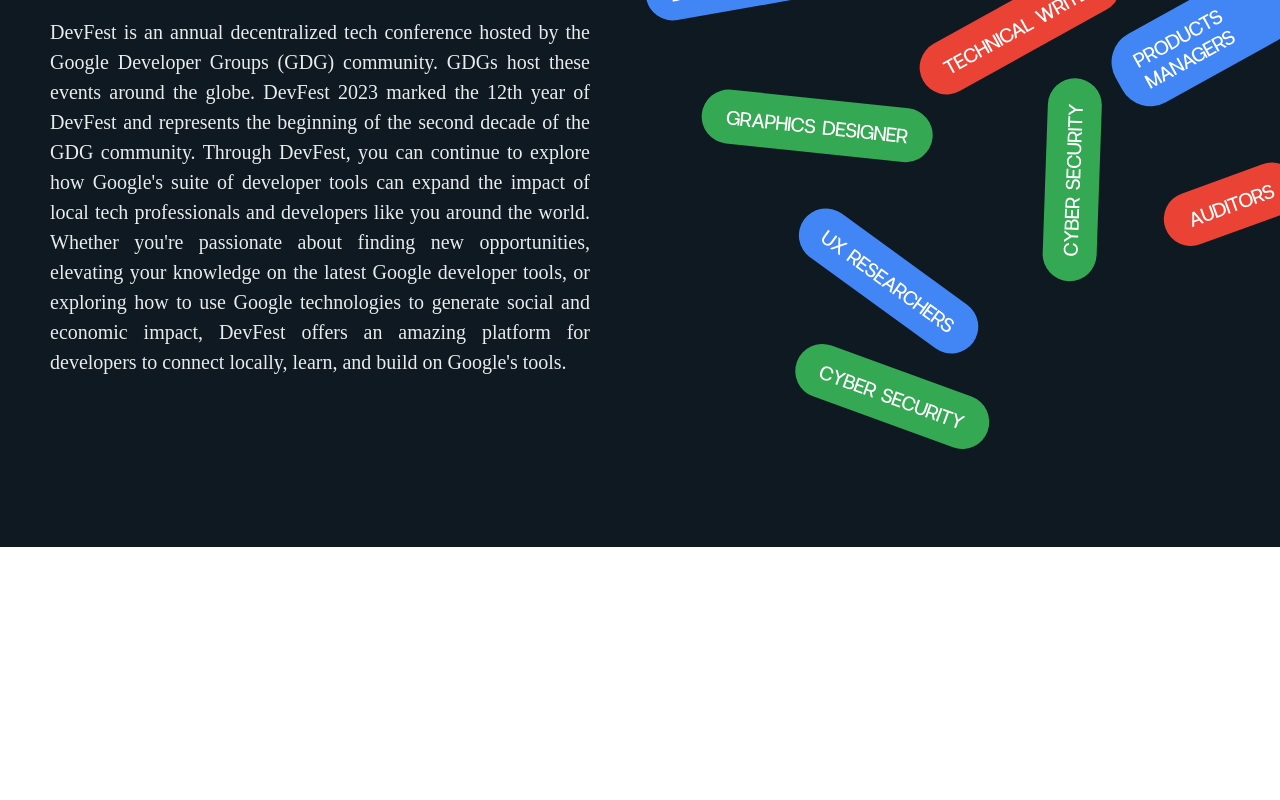
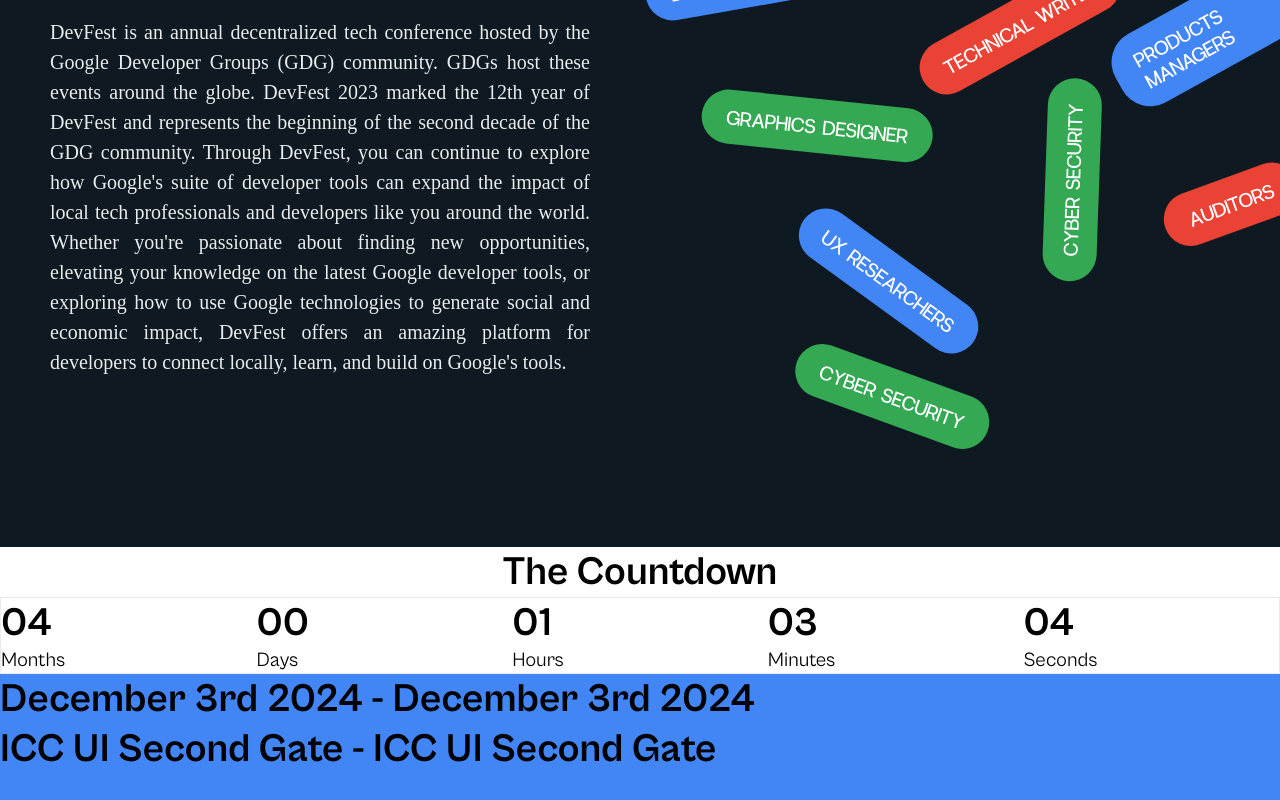
Before and after one commit to gdg-ibadan01/devfest-ibadan-2023, a Next.js app: page / in a window 1280 px wide. Shown: the part 1260-2060 px from the top of the page. Before the commit the page ends 1807 px from the top, so only its background shows below. Built offline with nearby package versions, Linux system fonts and the light colour scheme.

Commit message:
create countdown component

```diff
--- /dev/null
+++ b/src/app/component/Countdown/index.tsx
@@ -0,0 +1,35 @@
+import Styles from "./styles.module.scss";
+import EventDate from "../EventDate";
+
+const Countdown = () => {
+  return (
+    <div className={Styles.container}>
+      <h1 className={Styles["container__title"]}>The Countdown</h1>
+      <div className={Styles["container__countdown"]}>
+        <span>
+          <h1>04</h1>
+          <p>Months</p>
+        </span>
+        <span>
+          <h1>00</h1>
+          <p>Days</p>
+        </span>
+        <span>
+          <h1>01</h1>
+          <p>Hours</p>
+        </span>
+        <span>
+          <h1>03</h1>
+          <p>Minutes</p>
+        </span>
+        <span>
+          <h1>04</h1>
+          <p>Seconds</p>
+        </span>
+      </div>
+      <EventDate />
+    </div>
+  );
+};
+
+export default Countdown;
--- /dev/null
+++ b/src/app/component/Countdown/styles.module.scss
@@ -0,0 +1,15 @@
+.container {
+  width: 100vw;
+  overflow: auto;
+
+  &__title {
+    text-align: center;
+  }
+
+  &__countdown {
+    width: 100%;
+    border: 1px solid var(--light-gray);
+    display: grid;
+    grid-template-columns: repeat(5, 1fr);
+  }
+}
--- /dev/null
+++ b/src/app/component/EventDate/index.tsx
@@ -0,0 +1,12 @@
+import Styles from "./styles.module.scss";
+
+const EventDate = () => {
+  return (
+    <div className={Styles.container}>
+      <h1> December 3rd 2024 - December 3rd 2024 </h1>
+      <h1>ICC UI Second Gate - ICC UI Second Gate</h1>
+    </div>
+  );
+};
+
+export default EventDate;
--- /dev/null
+++ b/src/app/component/EventDate/styles.module.scss
@@ -0,0 +1,6 @@
+.container {
+  width: 150%;
+  height: auto;
+  height: 200px;
+  background-color: var(--primary);
+}
--- a/src/app/page.tsx
+++ b/src/app/page.tsx
@@ -4,6 +4,7 @@
 import LogosCarousel from "./component/Carousel/LogosCarousel";
 import DevfestHero from "./component/DevfestHero";
 import About from "./component/About";
+import Countdown from "./component/Countdown";
 
 const Home = () => {
   return (
@@ -12,6 +13,7 @@
       <DevfestHero />
       <LogosCarousel />
       <About />
+      <Countdown />
     </div>
   );
 };
```
